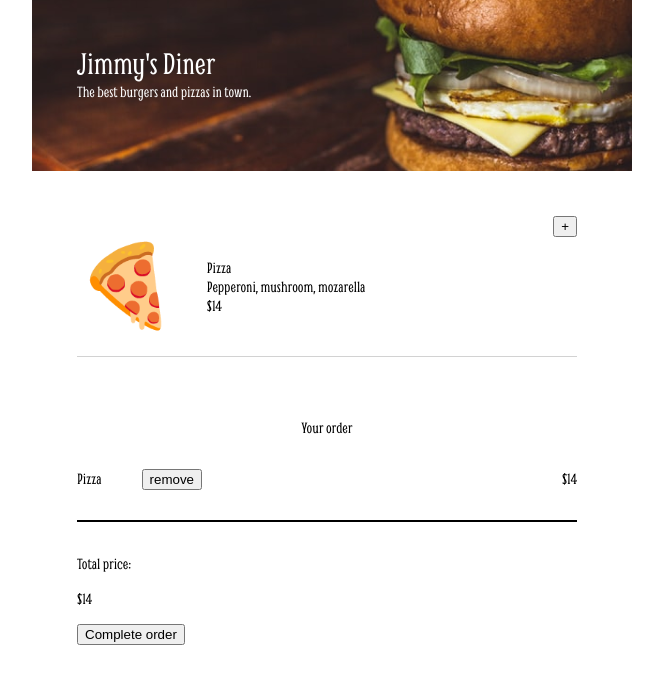
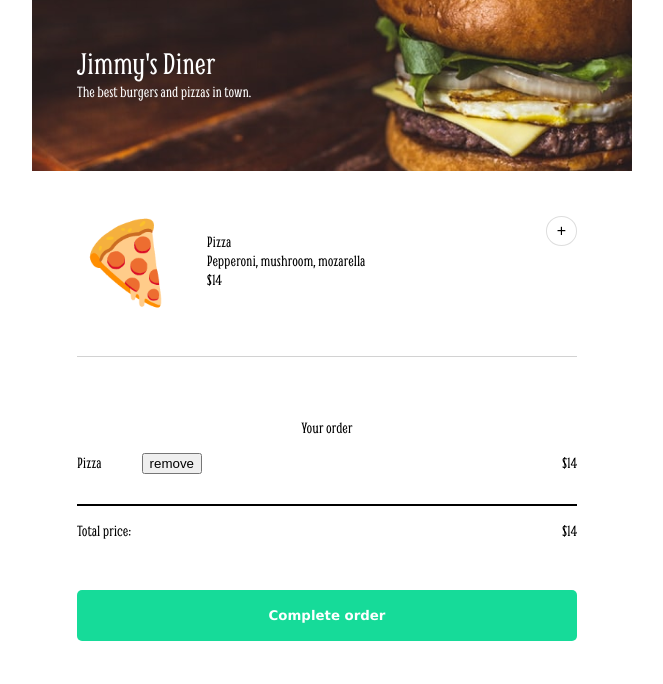
Before and after one commit to Jason-pixel425/Restaurant-Ordering-App, a plain HTML site: page index.html in a window 1280 px wide. Shown: the whole page, without its empty margins (308-971 px from the left). Drawn offline with Linux system fonts and the light colour scheme.

Commit message:
CSS mostly finished
Most of the css is finished. I'm going to focus on the JavaScript and revist the CSS at the end to tidy and consolidate/refactor

```diff
--- a/index.css
+++ b/index.css
@@ -50,7 +50,7 @@ header {
 .menu-item-container {
     height: 140px;
     justify-content: space-between;
-    align-items: center;
+    align-items: flex-start;
     border-bottom: 1px solid #D2D2D2;
 }
 
@@ -59,12 +59,12 @@ header {
 }
 
 .menu-item-description-ul {
-    padding-left: 30px;
-    margin: auto 0;
+    padding: 0 0 0 30px;
     list-style: none;
 }
 
 .food-emoji-p {
+    margin: 0;
     font-size: 80px;
 }
 
@@ -74,7 +74,12 @@ header {
 }
 
 .add-btn {
-    /* Add button styles here if needed */
+    background-color: #FFF;
+    border: 1px solid #DEDEDE;
+    border-radius: 50%;
+    font-size: 1rem;
+    padding: 5px 10px;
+
 }
 
 /* Order Summary */
@@ -90,6 +95,10 @@ header {
     width: 500px;
     padding-left: 0;
     padding-bottom: 30px;
+    margin: 0;
+}
+
+.order-list-container {
     border-bottom: 2px solid black;
 }
 
@@ -104,6 +113,29 @@ header {
     justify-content: space-between;
 }
 
+.order-total {
+    display: inline-flex;
+    justify-content: space-between;
+    width: 500px;
+    margin-top: 15px;
+}
+
+.order-total p {
+    margin: 0;
+}
+
+.complete-order-btn {
+    font-family: "Verdana";
+    font-weight: bold;
+    width: 100%;
+    background-color: #16DB99;
+    padding: 18px 0;
+    color: #FFF;
+    border: none;
+    border-radius: 5px;
+    margin-top: 50px;
+}
+
 .price {
     /* Add price styles here if needed */
 }
--- a/index.html
+++ b/index.html
@@ -39,10 +39,12 @@
                 </ul>
             </div>
             <div class="order-total-container width-container">
-                <p>Total price:</p>
-                <p>$14</p>
-                <button>Complete order</button>
+                <div class="order-total">
+                    <p>Total price:</p>
+                    <p>$14</p>
+                </div>
             </div>
+            <button id="complete-order-btn" class="complete-order-btn">Complete order</button>
         </section>
 
 	<script src="index.js"></script>
```
